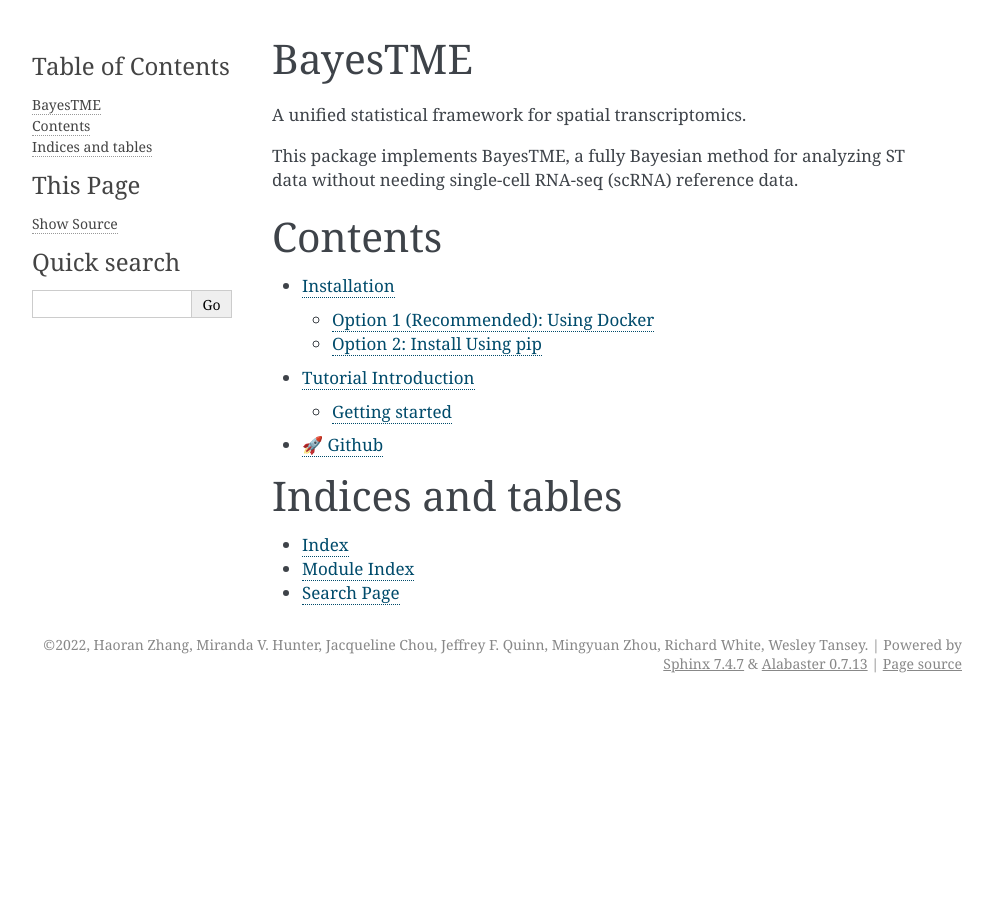
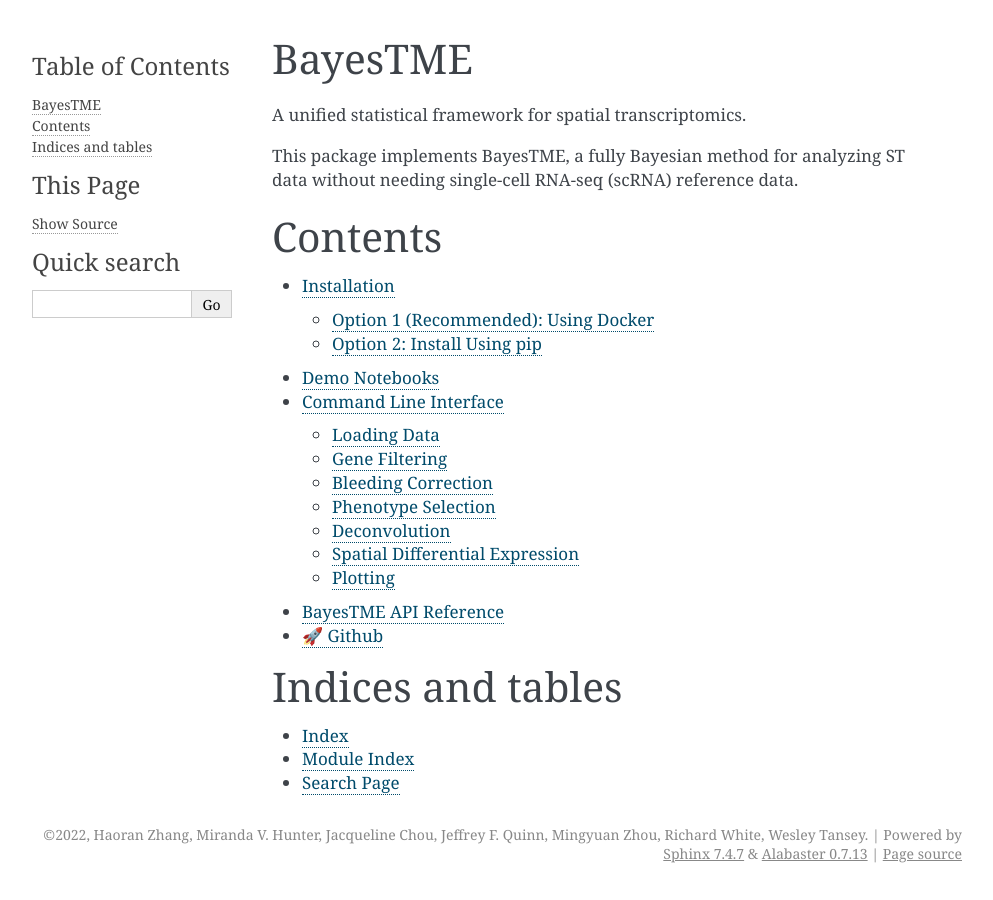
Before and after one commit to tansey-lab/bayestme, a Sphinx documentation site: the page built from docs/index.rst, in a window 1280 px wide. Shown: the whole page, without its empty margins (148-1141 px from the left). Built offline with Sphinx 7.4.7, drawn with Linux system fonts in a browser that asks for light colours.

Commit message:
improving docs

```diff
--- /dev/null
+++ b/docs/api.rst
@@ -0,0 +1,5 @@
+BayesTME API Reference
+======================
+
+
+automodule: bayestme
--- a/docs/command_line_interface.rst
+++ b/docs/command_line_interface.rst
@@ -1,7 +1,7 @@
 Command Line Interface
 ======================
 
-BayesTME provides a suite of command line utilities that allow users to script running the pipeline end to end on their platform.
+BayesTME provides a suite of command line utilities that allow users to script running the pipeline end to end.
 
 These commands will be available on the path in the python environment in which the ``bayestme`` package is installed.
 
--- a/docs/demo_notebooks.rst
+++ b/docs/demo_notebooks.rst
@@ -3,6 +3,6 @@
 
 We have provided several iPython notebooks which demonstrate the different components of BayesTME.
 
-* `Bleed Correction <https://github.com/tansey-lab/bayestme/blob/main/notebooks/bleeding_correction.ipynb>`_
-* `Deconvoltion <https://github.com/tansey-lab/bayestme/blob/main/notebooks/deconvolution.ipynb>`_
-* `End to End Pipeline <https://github.com/tansey-lab/bayestme/blob/main/notebooks/end_to_end_demo.ipynb>`_
+* `Bleed Correction <https://github.com/tansey-lab/bayestme/blob/main/notebooks/bleeding_correction.ipynb>`_ (Run it on `Colab <https://colab.research.google.com/drive/1NK8rgr6O54T4KolGUkW8OgRzaf2iy56A?usp=sharing>`_)
+* `Deconvolution <https://github.com/tansey-lab/bayestme/blob/main/notebooks/deconvolution.ipynb>`_ (Run it on `Colab <https://colab.research.google.com/drive/12hzWWEi_Wrjk4Apowuagwor8_4Zmlk1E?usp=sharing>`_)
+* `End to End Pipeline <https://github.com/tansey-lab/bayestme/blob/main/notebooks/end_to_end_demo.ipynb>`_ (Run it on `Colab <https://colab.research.google.com/drive/1JcZkLaXqXkTVsaON2xP9M0l-Yf1rCRkZ?usp=sharing>`_)
--- a/docs/index.rst
+++ b/docs/index.rst
@@ -12,7 +12,10 @@
     :maxdepth: 2
 
     install
-    tutorial
+    demo_notebooks
+    command_line_interface
+    api
+
     🚀 Github <https://github.com/tansey-lab/bayestme>
 
 
--- a/docs/tutorial.rst
+++ /dev/null
@@ -1,5 +0,0 @@
-Tutorial Introduction
-=====================
-
-Getting started
----------------
```
Also changed, not shown: docs/install.rst (+6 -2 lines).
